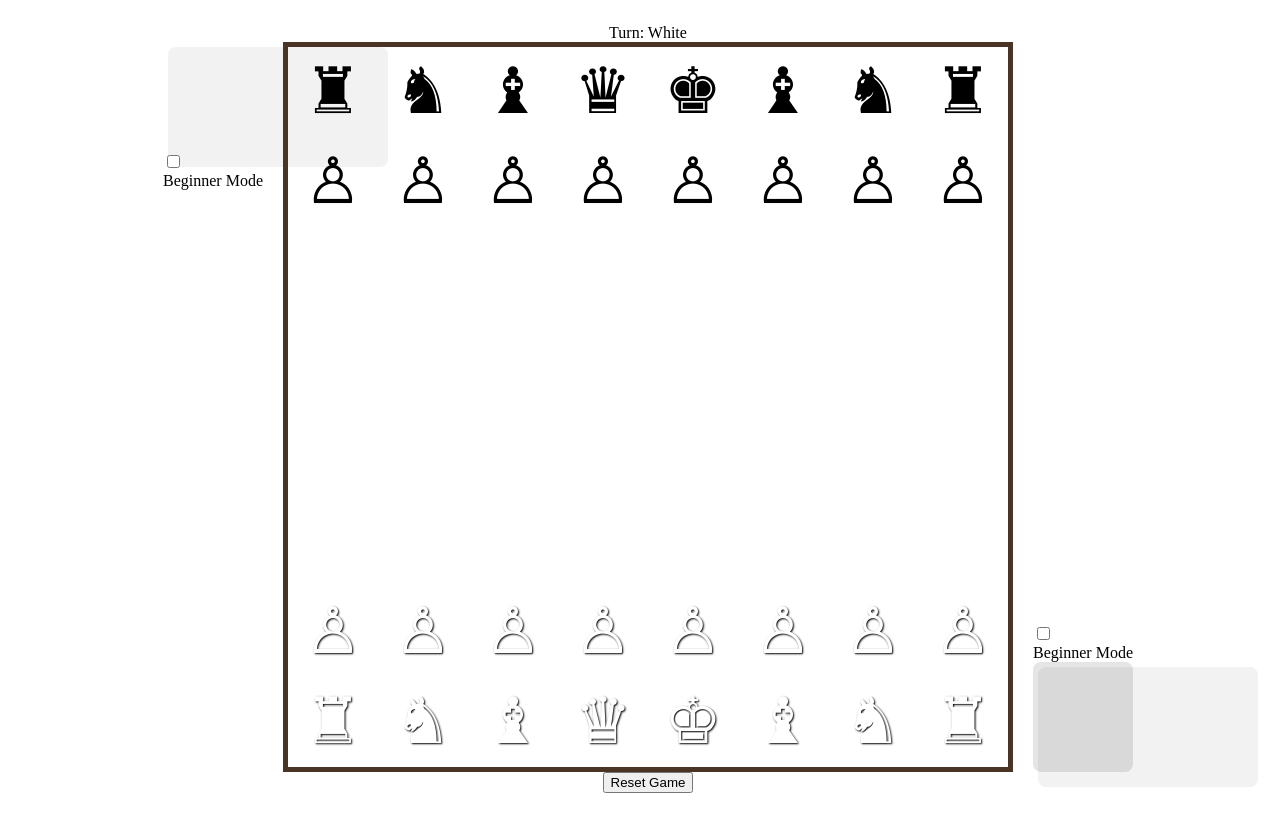
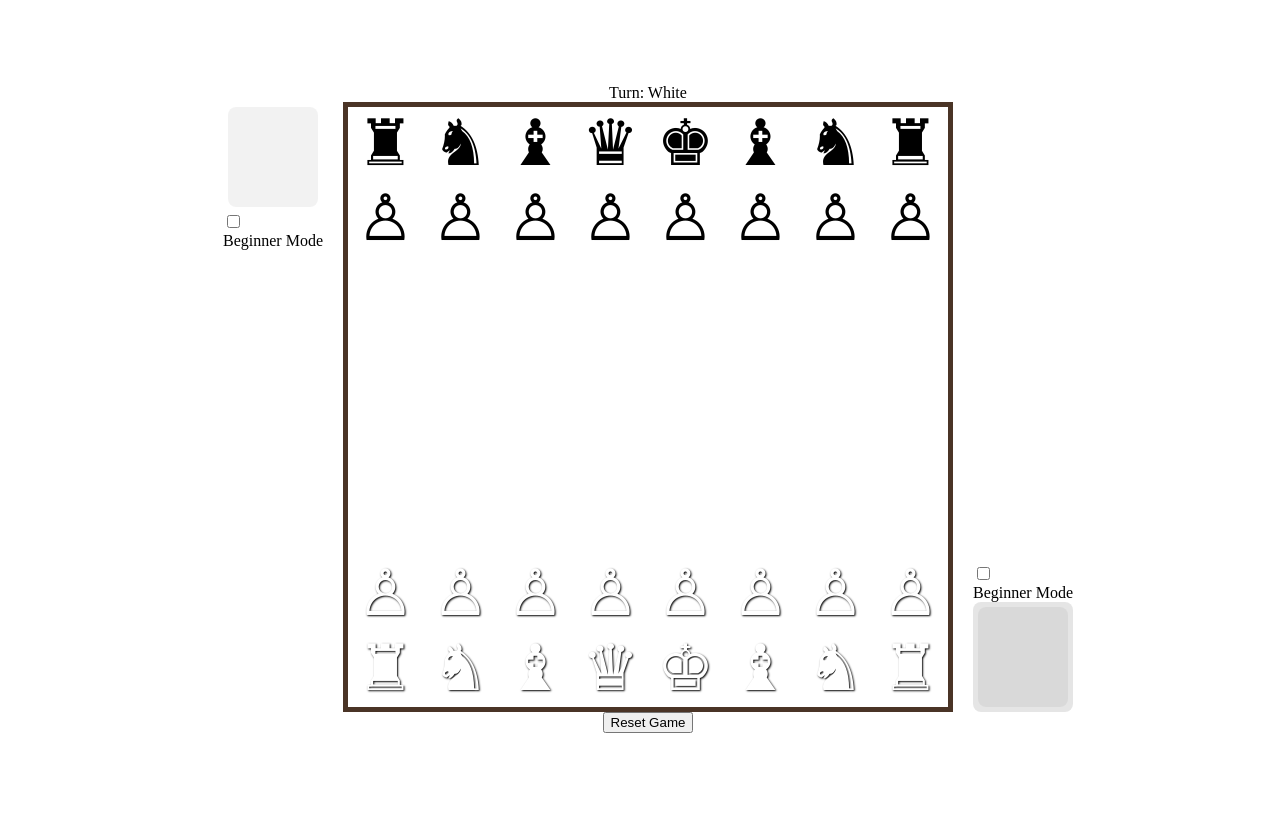
Before and after one commit to thechaos16/simple-chess, a React (Vite) app: page / in a window 1280 px wide. Built offline with nearby package versions, Linux system fonts and the light colour scheme; the HTML template or start-up script is replaced by a standard one.

Commit message:
fix a few bugs like skipping red dots

```diff
--- a/src/App.jsx
+++ b/src/App.jsx
@@ -21,6 +21,22 @@ function App() {
     [COLORS.BLACK]: false,
   });
   const [validMoves, setValidMoves] = useState([]);
+  const [selectedSquare, setSelectedSquare] = useState(null);
+
+  useEffect(() => {
+    if (selectedSquare) {
+      const { row, col } = selectedSquare;
+      const piece = board[row][col];
+      if (piece && beginnerModes[piece.color]) {
+        const moves = game.getValidMoves(row, col);
+        setValidMoves(moves);
+      } else {
+        setValidMoves([]);
+      }
+    } else {
+      setValidMoves([]);
+    }
+  }, [selectedSquare, beginnerModes, board]);
 
   // Modal State
   const [showStatusModal, setShowStatusModal] = useState(false);
@@ -32,25 +48,21 @@ function App() {
 
     if (result === 'PROMOTION_NEEDED') {
       setPromotionPending({ fromRow, fromCol, toRow, toCol });
-      setValidMoves([]); // Clear hints on move attempt
       return true;
     }
 
     if (result) {
       updateGameState(result);
-      setValidMoves([]); // Clear hints on successful move
       return true;
     }
     return false;
   };
 
   const handlePieceSelect = (row, col) => {
-    const piece = board[row][col];
-    if (piece && beginnerModes[piece.color]) {
-      const moves = game.getValidMoves(row, col);
-      setValidMoves(moves);
+    if (row === null || col === null) {
+      setSelectedSquare(null);
     } else {
-      setValidMoves([]);
+      setSelectedSquare({ row, col });
     }
   };
 
@@ -84,6 +96,7 @@ function App() {
     setGameStatus('PLAYING');
     setPromotionPending(null);
     setDeadPieces({ [COLORS.WHITE]: [], [COLORS.BLACK]: [] });
+    setSelectedSquare(null);
     setValidMoves([]);
     setShowStatusModal(false);
   };
@@ -97,7 +110,6 @@ function App() {
       ...prev,
       [color]: !prev[color]
     }));
-    setValidMoves([]); // Clear hints on toggle
   };
 
   return (
--- a/src/styles/App.css
+++ b/src/styles/App.css
@@ -16,7 +16,12 @@
     display: flex;
     flex-direction: row;
     align-items: stretch;
+    justify-content: center;
     gap: 20px;
+    width: 100%;
+    max-width: 100vw;
+    box-sizing: border-box;
+    padding: 0 10px;
 }
 
 .side-panel {
@@ -24,6 +29,7 @@
     flex-direction: column;
     justify-content: space-between;
     width: 100px; /* Reduced width since we have two panels now */
+    flex-shrink: 0;
 }
 
 .side-panel.left {
--- a/src/styles/Board.css
+++ b/src/styles/Board.css
@@ -2,10 +2,8 @@
     display: grid;
     grid-template-columns: repeat(8, 1fr);
     grid-template-rows: repeat(8, 1fr);
-    width: 90vmin;
-    height: 90vmin;
-    max-width: 800px;
-    max-height: 800px;
+    width: min(800px, calc(100vw - 280px), calc(100vh - 200px));
+    height: min(800px, calc(100vw - 280px), calc(100vh - 200px));
     border: 5px solid #4a3426;
     background-color: var(--board-light);
 }
@@ -17,6 +15,8 @@
     justify-content: center;
     align-items: center;
     position: relative;
+    min-width: 0;
+    min-height: 0;
 }
 
 .square.light {
@@ -34,6 +34,7 @@
 .piece {
     font-size: 8vmin;
     /* Responsive font size */
+    line-height: 1; /* Prevent font ascenders/descenders from expanding the grid cell */
     cursor: grab;
     user-select: none;
     width: 100%;
--- a/src/styles/CapturedPieces.css
+++ b/src/styles/CapturedPieces.css
@@ -1,10 +1,11 @@
 .captured-pieces {
     display: flex;
     flex-wrap: wrap;
-    width: 200px; /* Adjust as needed */
+    width: 100%;
+    box-sizing: border-box;
     height: 100%;
     align-content: flex-start;
-    padding: 10px;
+    padding: 5px;
     background-color: rgba(0, 0, 0, 0.05);
     border-radius: 8px;
 }
```
